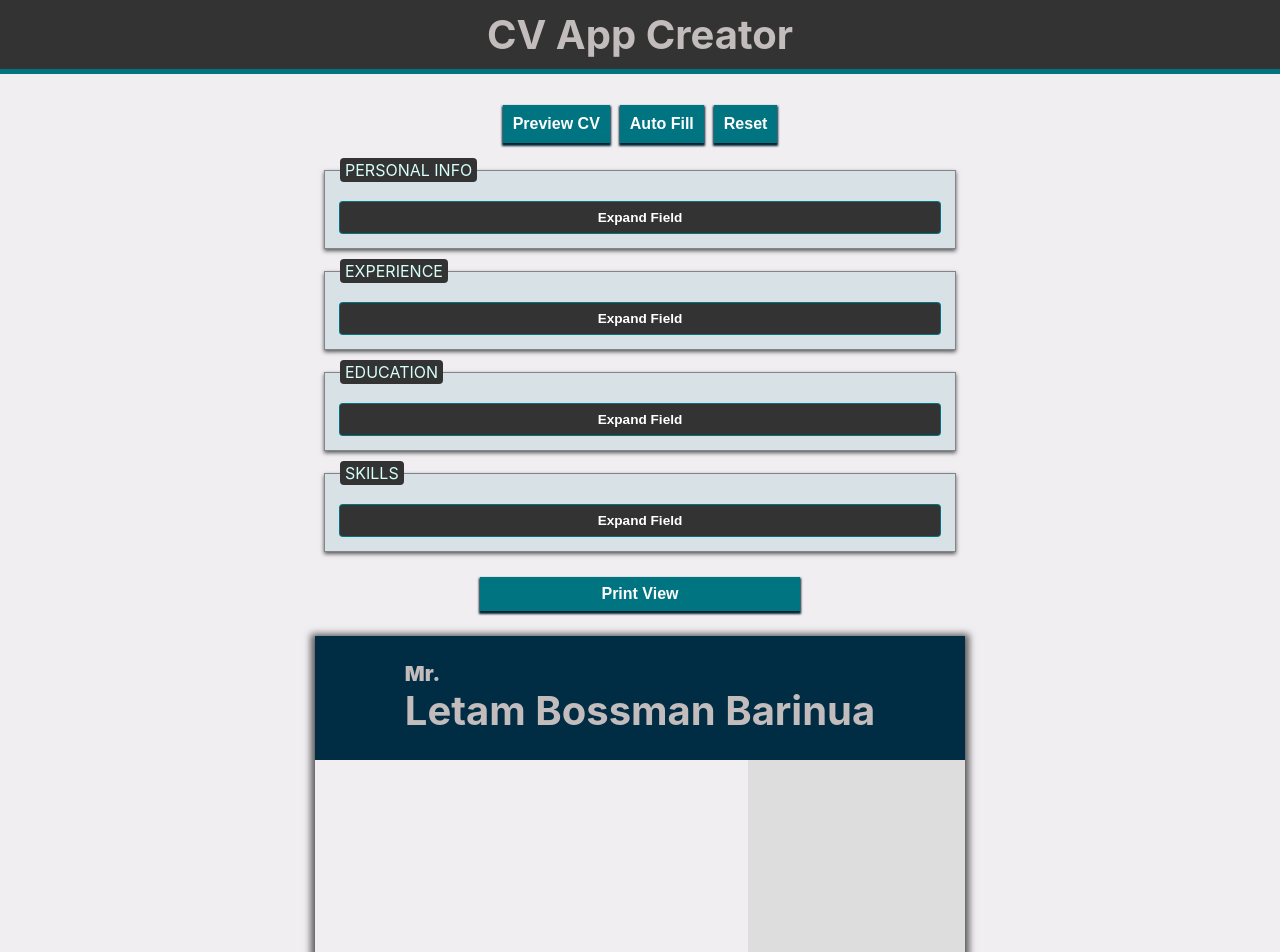
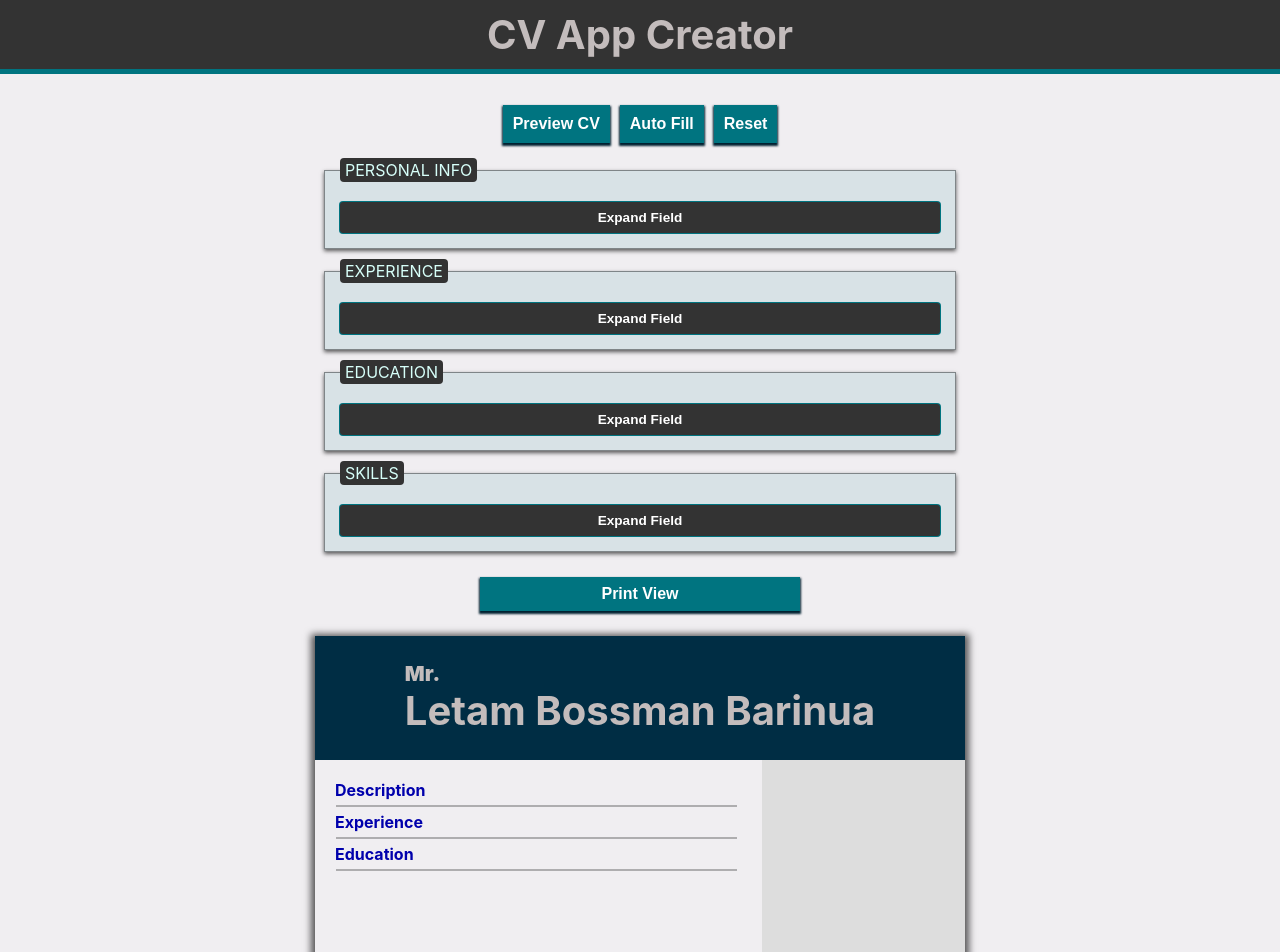
Before and after one commit to IAmYoungbossy/cv-app, a React (Create React App) app: page / in a window 1280 px wide. Shown: the top 952 px of the page. Built offline with nearby package versions, Linux system fonts and the light colour scheme.

Commit message:
Add Experience, Education, and Description field on the CV

```diff
--- a/src/components/Cv-Application/Cv-Application.css
+++ b/src/components/Cv-Application/Cv-Application.css
@@ -33,6 +33,21 @@
 .other-fields {
   flex: 2;
   height: auto;
+  padding: 20px;
+}
+
+.other-fields > hr {
+  padding: 0px;
+  margin-top: 5px;
+  margin-left: 1px;
+  margin-right: 5px;
+  margin-bottom: 5px;
+  border: 0.1px solid #80808094;
+}
+
+.other-fields > p {
+  color: #0000ac;
+  font-weight: bolder;
 }
 
 .personal-details {
--- a/src/components/Cv-Application/Cv-Application.js
+++ b/src/components/Cv-Application/Cv-Application.js
@@ -12,7 +12,17 @@ export default class CvApp extends Component {
           </div>
         </div>
         <div className="cv-body">
-          <div className="other-fields"></div>
+          <div className="other-fields">
+            <p>Description</p>
+            <hr />
+            <div className="desc"></div>
+            <p>Experience</p>
+            <hr />
+            <div className="experience"></div>
+            <p>Education</p>
+            <hr />
+            <div className="education"></div>
+          </div>
           <div className="personal-details"></div>
         </div>
       </div>
```
